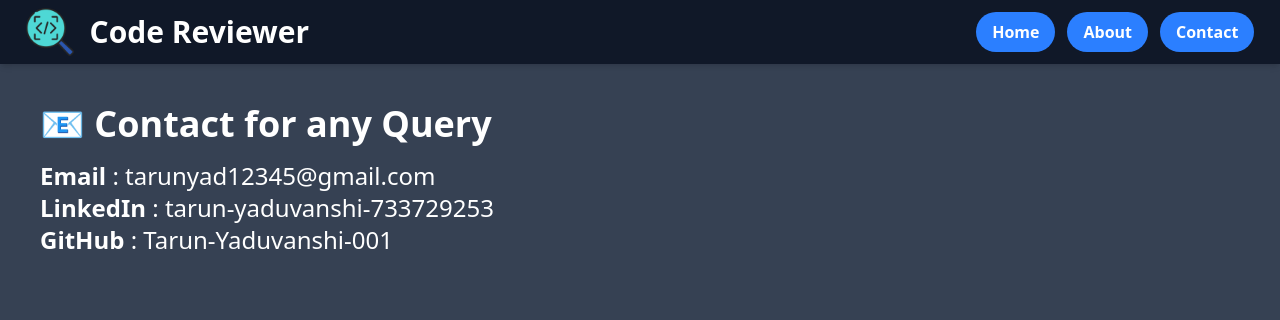
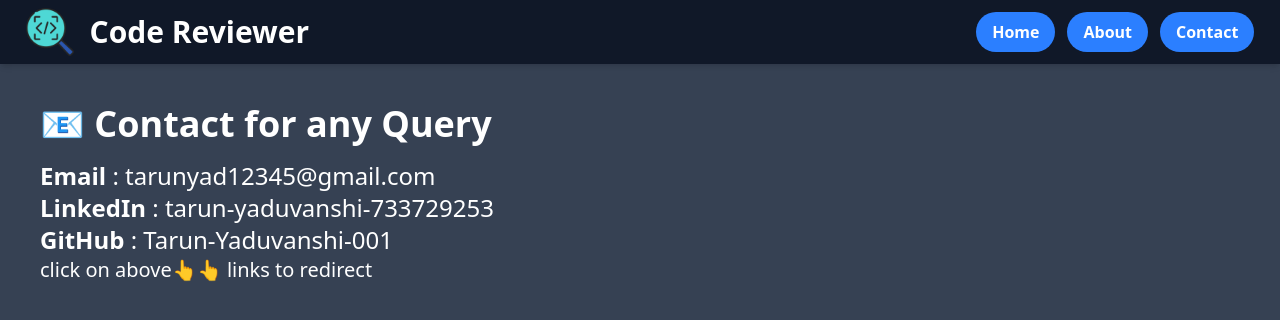
Before and after one commit to Tarun-Yaduvanshi-001/AI-Code-Reviewer, a React (Vite) app in the folder frontend/: page /contact in a window 1280 px wide. Shown: the top 320 px of the page. Built offline with nearby package versions, Linux system fonts and the light colour scheme.

Commit message:
update contact.jsx

```diff
--- a/frontend/src/pages/Contact.jsx
+++ b/frontend/src/pages/Contact.jsx
@@ -5,6 +5,7 @@ function Contact() {
             <h3 className="text-2xl"> <b>Email</b> : tarunyad12345@gmail.com</h3>
             <h3 className="text-2xl"> <b>LinkedIn</b> : <a href="https://www.linkedin.com/in/tarun-yaduvanshi-733729253/" target="_blank" >tarun-yaduvanshi-733729253</a></h3>
             <h3 className="text-2xl"> <b>GitHub</b> : <a href="https://github.com/Tarun-Yaduvanshi-001" target="_blank">Tarun-Yaduvanshi-001</a></h3>
+            <h2 className="text-xl">click on above👆👆 links to redirect </h2>
         </div>
     )
 }
```
